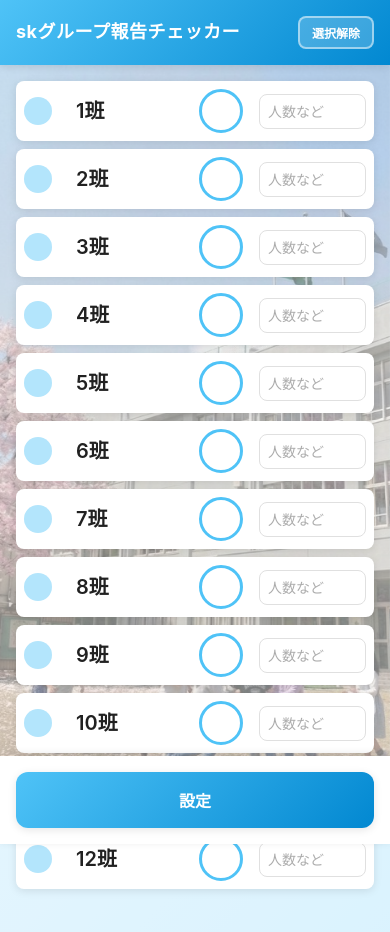
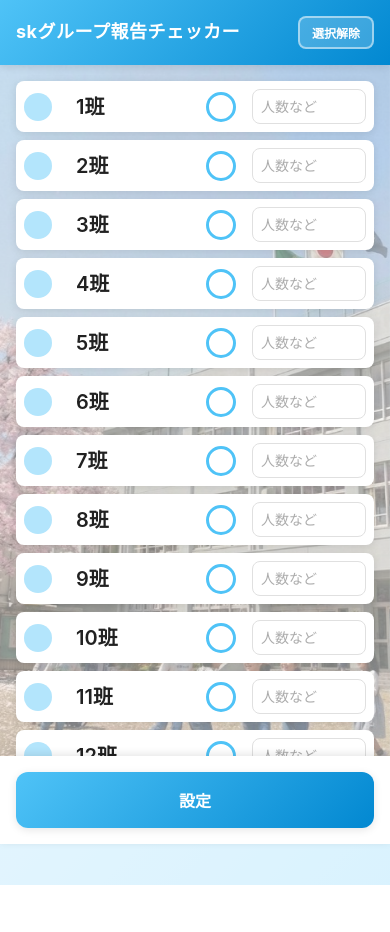
Before and after one commit to shinkw1988/skGroupReportChecker, a website built with Vite: page index.html in a window 390 px wide. After the commit the page ends 885 px from the top, so only its background shows below. Built offline with nearby package versions, Linux system fonts and the light colour scheme.

Commit message:
style: グリッドの列幅とチェックボタンのサイズを調整し、モバイル用サイズ設定を整理しました。

```diff
--- a/style.css
+++ b/style.css
@@ -153,7 +153,7 @@ body::before {
   padding: var(--spacing-sm) var(--spacing-md);
   box-shadow: var(--shadow);
   display: grid;
-  grid-template-columns: auto 0.6fr 40px 1.8fr;
+  grid-template-columns: 32px 0.6fr auto 1.8fr;
   gap: var(--spacing-md);
   align-items: center;
   transition: var(--transition);
@@ -199,8 +199,8 @@ body::before {
 
 /* チェックボタン */
 .btn-check {
-  width: 48px;
-  height: 48px;
+  width: 30px;
+  height: 30px;
   border-radius: 50%;
   border: 3px solid var(--primary-color);
   background: white;
@@ -216,8 +216,8 @@ body::before {
   top: 50%;
   left: 50%;
   transform: translate(-50%, -50%) scale(0);
-  width: 20px;
-  height: 20px;
+  width: 10px;
+  height: 10px;
   border-radius: 50%;
   background: var(--success-color);
   transition: var(--transition);
@@ -495,10 +495,7 @@ body::before {
     font-size: 12px;
   }
 
-  .btn-check {
-    width: 44px;
-    height: 44px;
-  }
+  /* スマホ用個別サイズを削除：基本設定に従うようにします */
 }
 
 /* タッチデバイス用の調整 */
```
